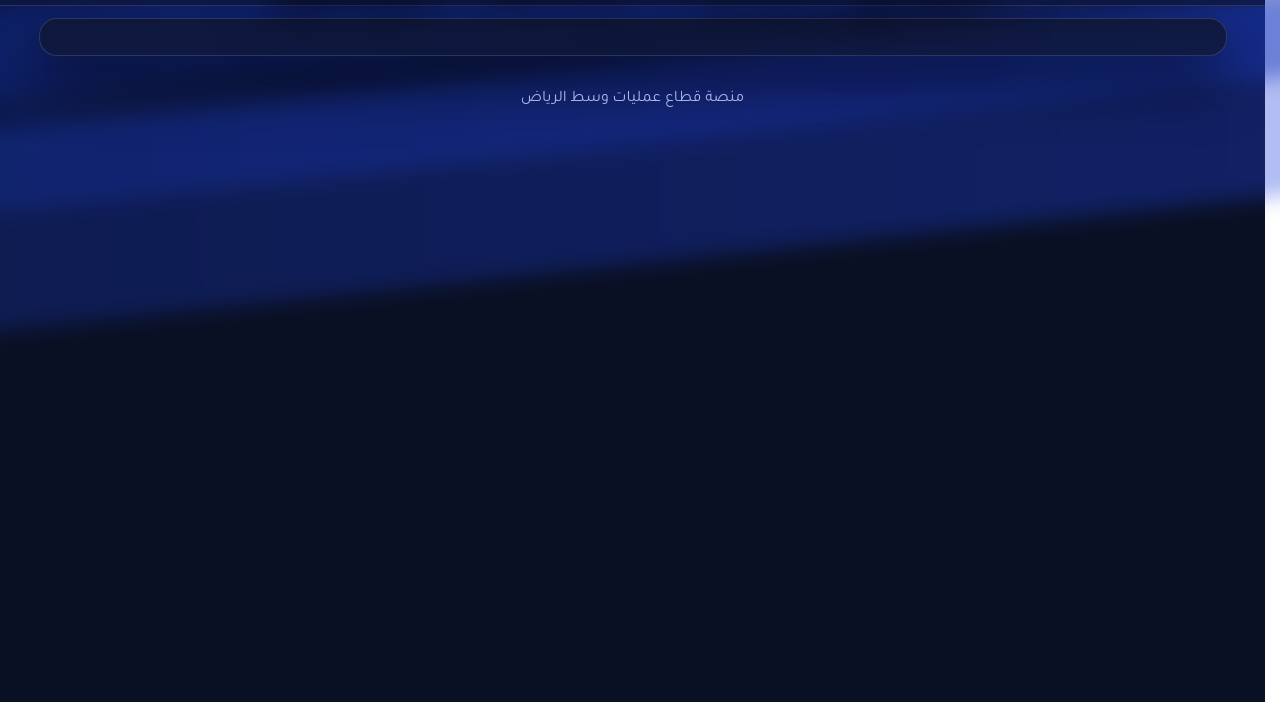
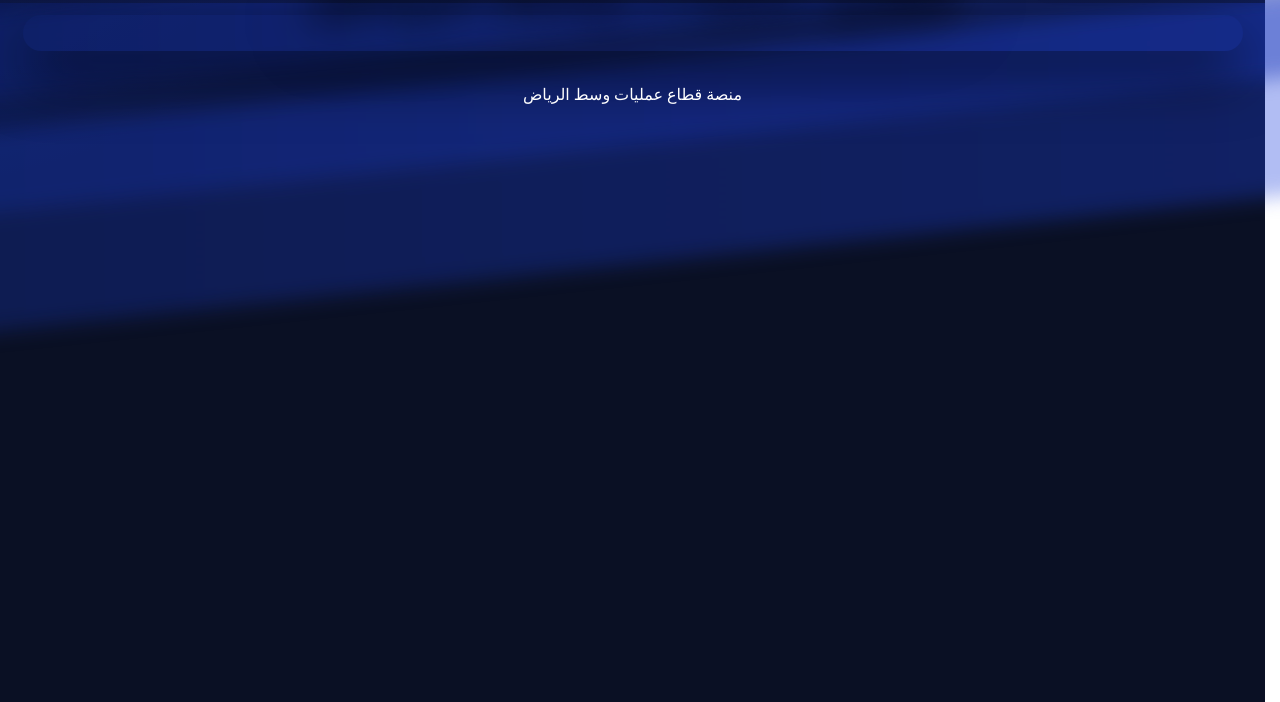
Before and after one commit to cros-1/10, a plain HTML site: page index.html in a window 1280 px wide. Shown: the part 98-800 px from the top of the page. Drawn offline with Linux system fonts and the light colour scheme; a web font is replaced by a local one.

Commit message:
Enhance CSS with new theme variables
Added new color themes for dark and royal modes.

```diff
--- a/style.css
+++ b/style.css
@@ -1,5 +1,23 @@
 @import url('fonts.css');
-:root{
+:root {
+  --primary: #0048ba;
+  --bg: #f8f9fc;
+  --text: #222;
+}
+
+/* النمط الداكن */
+[data-theme="dark"] {
+  --bg: #0b0d17;
+  --text: #fff;
+  --primary: #2196f3;
+}
+
+/* ثيم أزرق ملكي */
+[data-theme="royal"] {
+  --bg: #0a0f3c;
+  --text: #fff;
+  --primary: #1e90ff;
+}
   --primary:#1f3bff; --accent:#a7b8ff; --bg:#0a1024; --text:#eaf0ff; --muted:#aab6e6; --ring:#ffffff22;
   --card1:#0f1738ee; --card2:#0f1738cc; --font:'Tajawal', system-ui, Arial;
 }
```
